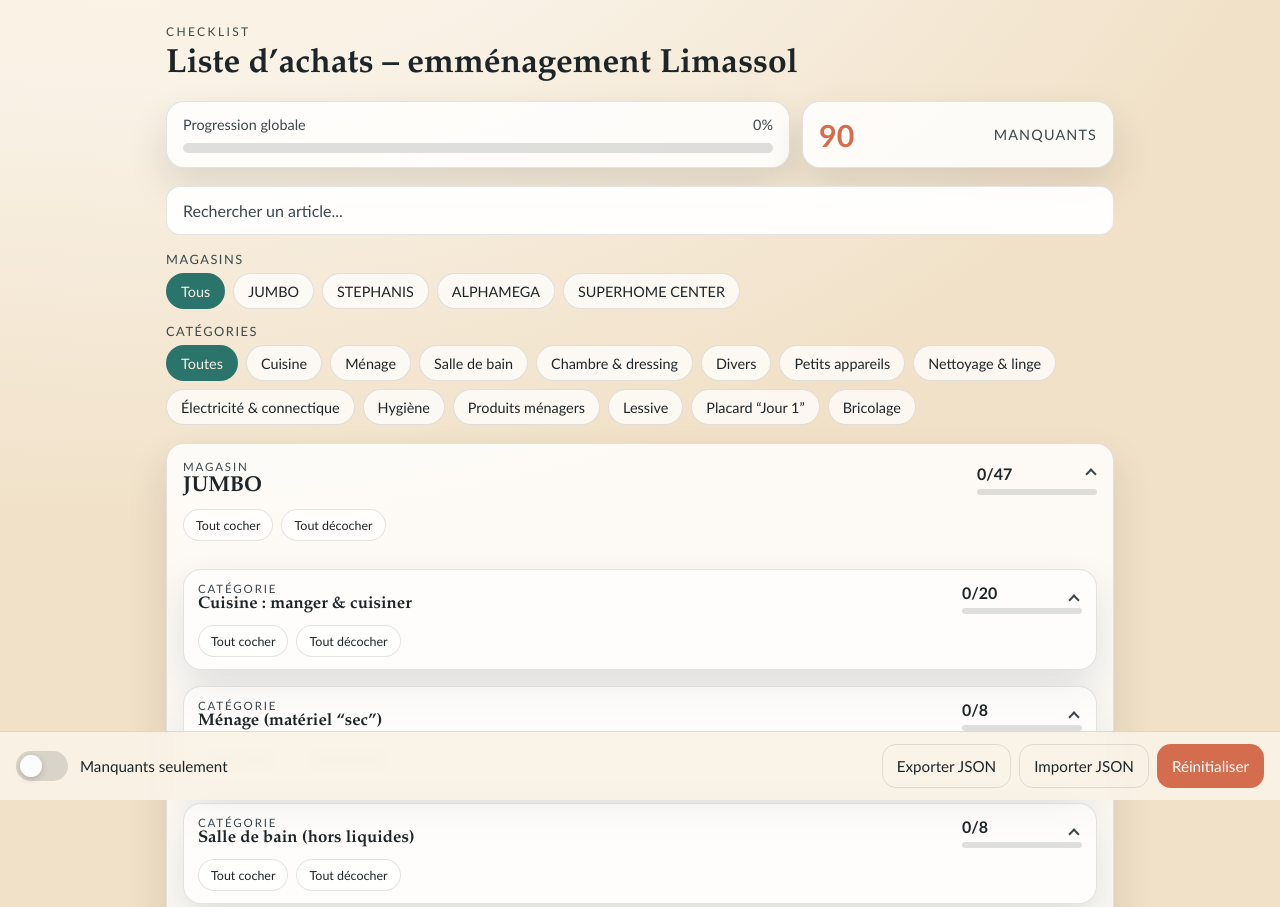
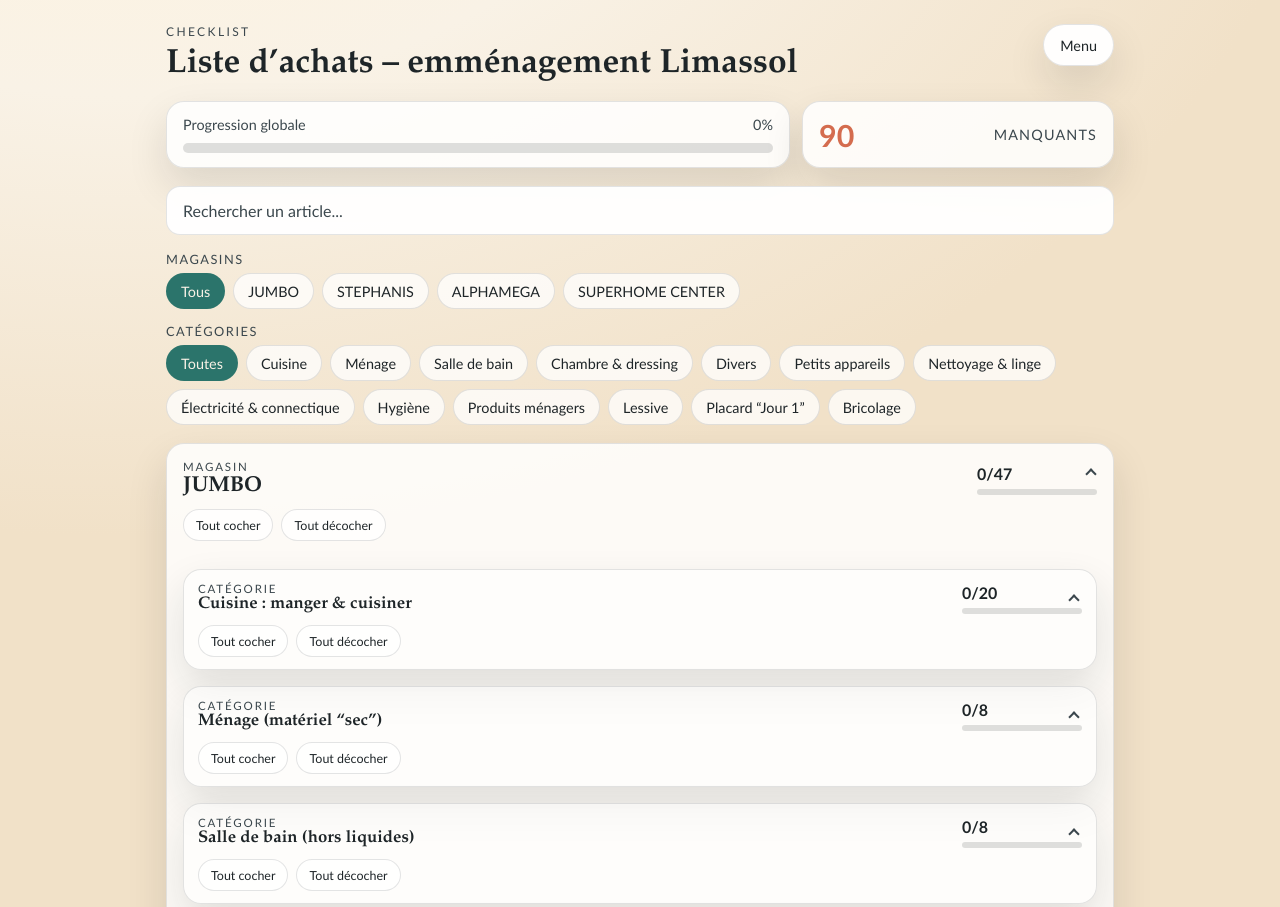
Before and after one commit to ddabdul/Movinglist, a plain HTML site: page index.html in a window 1280 px wide. Shown: the top 907 px of the page. Drawn offline with Linux system fonts and the light colour scheme.

Commit message:
Hide toolbar behind menu

```diff
--- a/app.js
+++ b/app.js
@@ -65,7 +65,10 @@ const elements = {
   resetBtn: document.getElementById("reset-btn"),
   resetModal: document.getElementById("reset-modal"),
   cancelReset: document.getElementById("cancel-reset"),
-  confirmReset: document.getElementById("confirm-reset")
+  confirmReset: document.getElementById("confirm-reset"),
+  menuToggle: document.getElementById("menu-toggle"),
+  toolbar: document.getElementById("toolbar"),
+  toolbarSpacer: document.getElementById("toolbar-spacer")
 };
 
 const safeShopOrder = MAGASINS_ORDER.filter((shop) => DATA.some((item) => item.magasin === shop));
@@ -379,6 +382,12 @@ function closeResetModal() {
   elements.resetModal.classList.add("hidden");
 }
 
+function setToolbarOpen(isOpen) {
+  elements.toolbar.classList.toggle("is-hidden", !isOpen);
+  elements.toolbarSpacer.classList.toggle("hidden", !isOpen);
+  elements.menuToggle.setAttribute("aria-expanded", isOpen ? "true" : "false");
+}
+
 function exportJson() {
   const payload = {
     version: 1,
@@ -545,6 +554,11 @@ function bindEvents() {
       closeResetModal();
     }
   });
+
+  elements.menuToggle.addEventListener("click", () => {
+    const isOpen = !elements.toolbar.classList.contains("is-hidden");
+    setToolbarOpen(!isOpen);
+  });
 }
 
 function init() {
@@ -555,6 +569,7 @@ function init() {
   loadCheckedState();
   elements.searchInput.value = state.search;
   elements.missingToggle.checked = state.missingOnly;
+  setToolbarOpen(false);
   renderFilters();
   bindEvents();
   renderList();
--- a/index.html
+++ b/index.html
@@ -14,9 +14,14 @@
   <body>
     <main class="app">
       <header class="app-header">
-        <div class="title-wrap">
-          <p class="eyebrow">Checklist</p>
-          <h1>Liste d’achats – emménagement Limassol</h1>
+        <div class="header-top">
+          <div class="title-wrap">
+            <p class="eyebrow">Checklist</p>
+            <h1>Liste d’achats – emménagement Limassol</h1>
+          </div>
+          <button type="button" class="menu-button" id="menu-toggle" aria-expanded="false" aria-controls="toolbar">
+            Menu
+          </button>
         </div>
         <div class="overview">
           <div class="progress-card">
@@ -67,9 +72,9 @@
       <section class="list-section" id="list-container"></section>
     </main>
 
-    <div class="toolbar-spacer"></div>
+    <div class="toolbar-spacer hidden" id="toolbar-spacer"></div>
 
-    <nav class="toolbar" aria-label="Actions rapides">
+    <nav class="toolbar is-hidden" id="toolbar" aria-label="Actions rapides">
       <div class="toolbar-toggle">
         <label class="switch">
           <input type="checkbox" id="missing-only-toggle">
--- a/styles.css
+++ b/styles.css
@@ -81,6 +81,13 @@ header {
   display: grid;
   gap: 16px;
   animation: float-in 0.5s ease both;
+}
+
+.header-top {
+  display: flex;
+  align-items: flex-start;
+  justify-content: space-between;
+  gap: 16px;
 }
 
 .eyebrow {
@@ -170,6 +177,17 @@ h3 {
   text-transform: uppercase;
   letter-spacing: 0.08em;
   color: var(--ink-2);
+}
+
+.menu-button {
+  min-height: 42px;
+  padding: 8px 16px;
+  border-radius: 999px;
+  border: 1px solid var(--border);
+  background: var(--card-strong);
+  box-shadow: var(--shadow);
+  font-size: 0.9rem;
+  white-space: nowrap;
 }
 
 .controls {
@@ -398,6 +416,11 @@ details[open] summary::after {
 
 .toolbar-spacer {
   height: 120px;
+  transition: height 0.2s ease;
+}
+
+.toolbar-spacer.hidden {
+  height: 0;
 }
 
 .toolbar {
@@ -412,6 +435,13 @@ details[open] summary::after {
   border-top: 1px solid var(--border);
   backdrop-filter: blur(8px);
   z-index: 10;
+  transition: transform 0.25s ease, opacity 0.25s ease;
+}
+
+.toolbar.is-hidden {
+  transform: translateY(120%);
+  opacity: 0;
+  pointer-events: none;
 }
 
 .toolbar-toggle {
```
